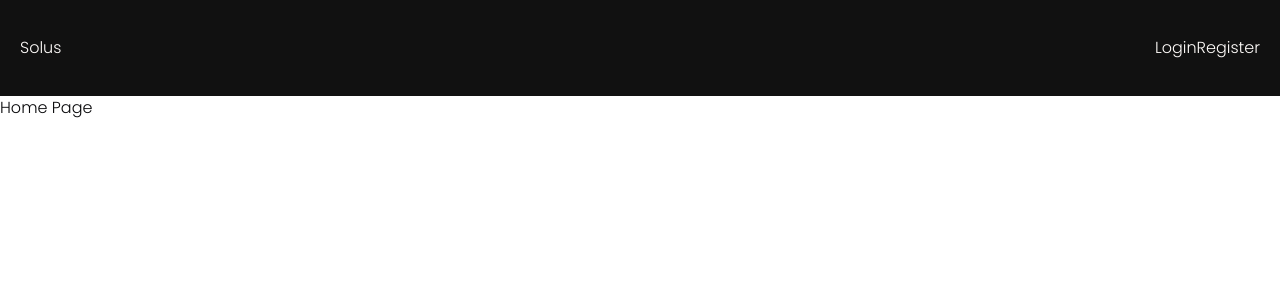
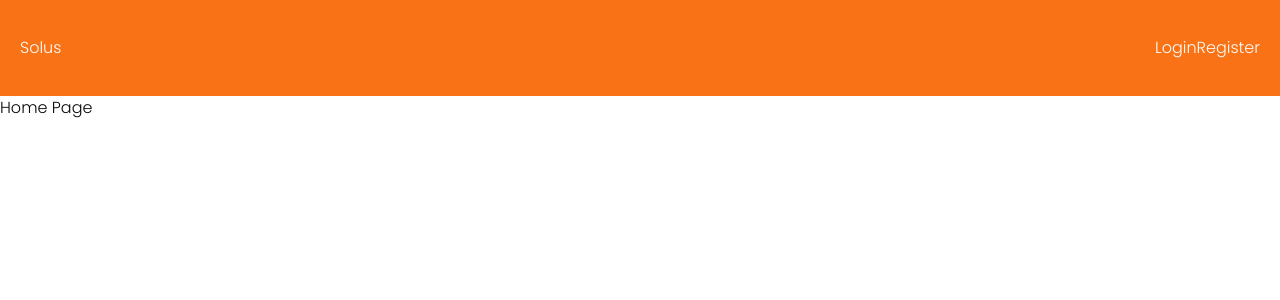
Before and after one commit to Nimira43/Animated-Menu-Effect-II, a Next.js app: page / in a window 1280 px wide. Shown: the top 300 px of the page. Built offline with nearby package versions, Linux system fonts and the light colour scheme; no server answers; a web font is replaced by a local one.

Commit message:
Changed Shadcn theme

```diff
--- a/app/globals.css
+++ b/app/globals.css
@@ -16,51 +16,52 @@
 @layer base {
   :root {
     --background: 0 0% 100%;
-    --foreground: 240 10% 3.9%;
+    --foreground: 20 14.3% 4.1%;
     --card: 0 0% 100%;
-    --card-foreground: 240 10% 3.9%;
+    --card-foreground: 20 14.3% 4.1%;
     --popover: 0 0% 100%;
-    --popover-foreground: 240 10% 3.9%;
-    --primary: 240 5.9% 10%;
-    --primary-foreground: 0 0% 98%;
-    --secondary: 240 4.8% 95.9%;
-    --secondary-foreground: 240 5.9% 10%;
-    --muted: 240 4.8% 95.9%;
-    --muted-foreground: 240 3.8% 46.1%;
-    --accent: 240 4.8% 95.9%;
-    --accent-foreground: 240 5.9% 10%;
+    --popover-foreground: 20 14.3% 4.1%;
+    --primary: 24.6 95% 53.1%;
+    --primary-foreground: 60 9.1% 97.8%;
+    --secondary: 60 4.8% 95.9%;
+    --secondary-foreground: 24 9.8% 10%;
+    --muted: 60 4.8% 95.9%;
+    --muted-foreground: 25 5.3% 44.7%;
+    --accent: 60 4.8% 95.9%;
+    --accent-foreground: 24 9.8% 10%;
     --destructive: 0 84.2% 60.2%;
-    --destructive-foreground: 0 0% 98%;
-    --border: 240 5.9% 90%;
-    --input: 240 5.9% 90%;
-    --ring: 240 10% 3.9%;
+    --destructive-foreground: 60 9.1% 97.8%;
+    --border: 20 5.9% 90%;
+    --input: 20 5.9% 90%;
+    --ring: 24.6 95% 53.1%;
+    --radius: 0.5rem;
     --chart-1: 12 76% 61%;
     --chart-2: 173 58% 39%;
     --chart-3: 197 37% 24%;
     --chart-4: 43 74% 66%;
     --chart-5: 27 87% 67%;
-    --radius: 0.5rem;
   }
+
   .dark {
-    --background: 240 10% 3.9%;
-    --foreground: 0 0% 98%;
-    --card: 240 10% 3.9%;
-    --card-foreground: 0 0% 98%;
-    --popover: 240 10% 3.9%;
-    --popover-foreground: 0 0% 98%;
-    --primary: 0 0% 98%;
-    --primary-foreground: 240 5.9% 10%;
-    --secondary: 240 3.7% 15.9%;
-    --secondary-foreground: 0 0% 98%;
-    --muted: 240 3.7% 15.9%;
-    --muted-foreground: 240 5% 64.9%;
-    --accent: 240 3.7% 15.9%;
-    --accent-foreground: 0 0% 98%;
-    --destructive: 0 62.8% 30.6%;
-    --destructive-foreground: 0 0% 98%;
-    --border: 240 3.7% 15.9%;
-    --input: 240 3.7% 15.9%;
-    --ring: 240 4.9% 83.9%;
+    --background: 20 14.3% 4.1%;
+    --foreground: 60 9.1% 97.8%;
+    --card: 20 14.3% 4.1%;
+    --card-foreground: 60 9.1% 97.8%;
+    --popover: 20 14.3% 4.1%;
+    --popover-foreground: 60 9.1% 97.8%;
+    --primary: 20.5 90.2% 48.2%;
+    --primary-foreground: 60 9.1% 97.8%;
+    --secondary: 12 6.5% 15.1%;
+    --secondary-foreground: 60 9.1% 97.8%;
+    --muted: 12 6.5% 15.1%;
+    --muted-foreground: 24 5.4% 63.9%;
+    --accent: 12 6.5% 15.1%;
+    --accent-foreground: 60 9.1% 97.8%;
+    --destructive: 0 72.2% 50.6%;
+    --destructive-foreground: 60 9.1% 97.8%;
+    --border: 12 6.5% 15.1%;
+    --input: 12 6.5% 15.1%;
+    --ring: 20.5 90.2% 48.2%;
     --chart-1: 220 70% 50%;
     --chart-2: 160 60% 45%;
     --chart-3: 30 80% 55%;
--- a/app/layout.tsx
+++ b/app/layout.tsx
@@ -25,7 +25,7 @@ export default function RootLayout({
     <html lang='en'>
       <body className={poppins.className}>
         <AuthProvider>
-          <nav className='bg-dark text-light p-5 h-24 flex items-center justify-between'>
+          <nav className='bg-primary text-light p-5 h-24 flex items-center justify-between'>
             <Link href='/'>Solus</Link>
             <ul>
               <li>
```
